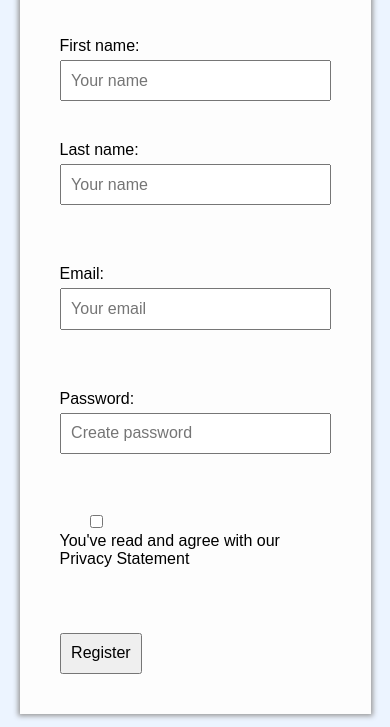
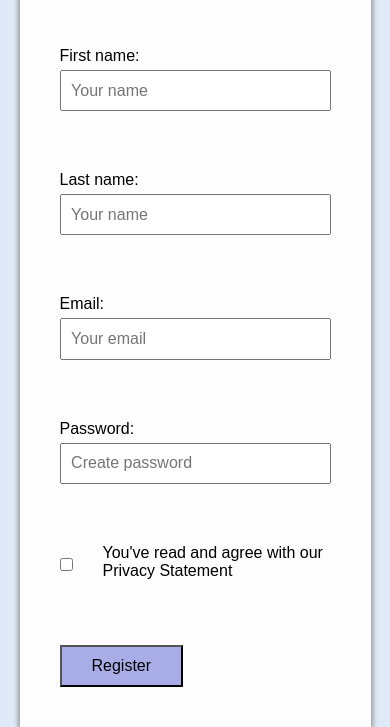
Before and after one commit to Khai-Halim/Sign-up-form, a plain HTML site: page index.html in a window 390 px wide. Shown: the part 120-847 px from the top of the page. Drawn offline with Linux system fonts and the light colour scheme.

Commit message:
Even the spacing in mobile

```diff
--- a/css/_variables.scss
+++ b/css/_variables.scss
@@ -1 +1 @@
-$blue: rgb(236, 244, 255);
+$blue: rgb(223, 233, 247);
--- a/css/style.scss
+++ b/css/style.scss
@@ -18,11 +18,17 @@ h1{
 form{
     background: #fdfdfd;
     box-shadow: 0 0 5px 2px #999;
-    padding: 10px;
+    padding: 0 10px 10px 10px;
     label{
         display: inline-block;
         padding-bottom: 5px;
-
+    }
+    input[type='submit']{
+        background: rgb(169, 173, 231);
+        padding: 10px 30px;
+        &:hover{
+            background: rgb(144, 149, 221)
+        }
     }
 }
 
@@ -51,6 +57,7 @@ form{
         display: flex;
         flex-direction: column;
         padding: 20px;
+        margin-top: 20px;
     }
     input{
         width: 100%;
@@ -58,19 +65,18 @@ form{
 }
 
 #privacy{
+    display: flex;
     input{
-       margin-left: 30px;
+       margin-right: 30px;
     }
 }
 
-
-
 @media (max-width: 700px){
-
     #name{
         flex-direction: column;
         >div{
             width: 100%;
         }
     }
+
 }
```
Also changed, not shown: css/style.css, 1 other file.
